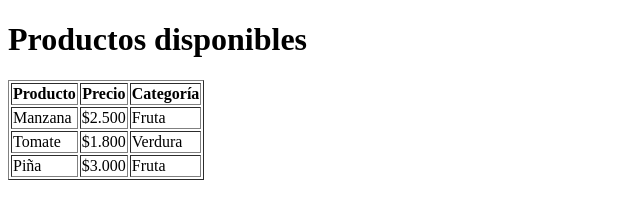
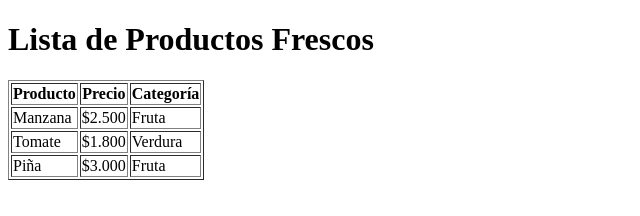
Before and after one commit to yiver57/parcial2-ingenieria-Yiver-Sinisterra, a plain HTML site: page src/index.html in a window 1280 px wide. Shown: the whole page, without its empty margins (0-640 px from the left). Drawn offline with Linux system fonts and the light colour scheme.

Commit message:
Cambio título en main

```diff
--- a/src/index.html
+++ b/src/index.html
@@ -5,7 +5,7 @@
     <title>EcoMarket</title>
 </head>
 <body>
-    <h1>Productos disponibles</h1>
+    <h1>Lista de Productos Frescos</h1>
     <table border="1">
         <tr><th>Producto</th><th>Precio</th><th>Categoría</th></tr>
         <tr><td>Manzana</td><td>$2.500</td><td>Fruta</td></tr>
```
